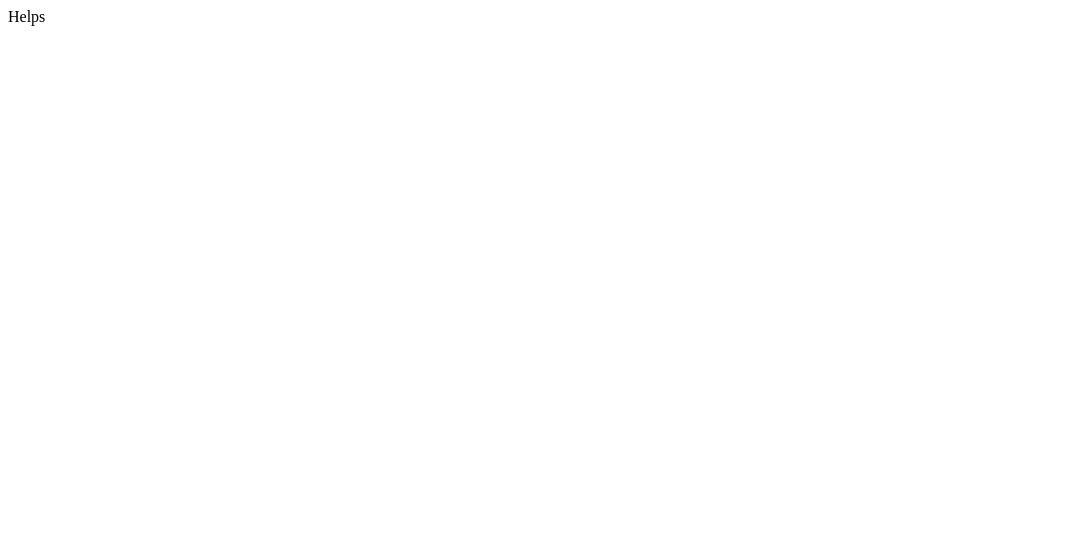
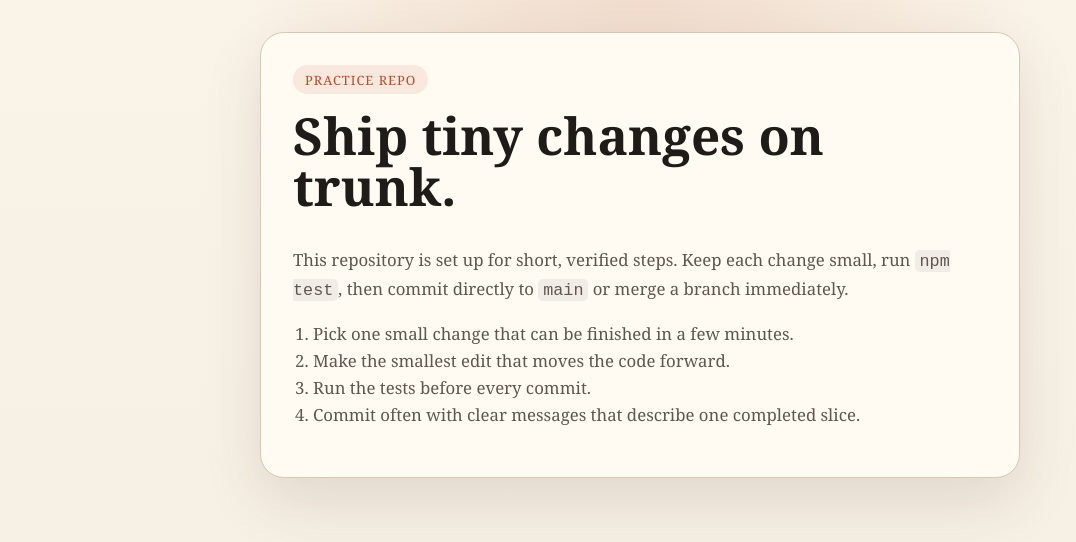
Before and after one commit to XFaramirX/practiceA, a website: page index.html in a window 1280 px wide. Shown: the whole page, without its empty margins (0-1076 px from the left). Drawn offline with Linux system fonts and the light colour scheme.

Commit message:
addingtrunksteps

```diff
--- a/index.html
+++ b/index.html
@@ -3,9 +3,94 @@
   <head>
     <meta charset="UTF-8" />
     <meta name="viewport" content="width=device-width, initial-scale=1.0" />
-    <title>Document</title>
+    <title>Trunk-Based Flow Practice</title>
+    <style>
+      :root {
+        color-scheme: light;
+        --page: #f5efe3;
+        --panel: #fffaf2;
+        --ink: #1e1b18;
+        --muted: #5e574f;
+        --accent: #bc4b28;
+        --border: #d8c8af;
+      }
+
+      * {
+        box-sizing: border-box;
+      }
+
+      body {
+        margin: 0;
+        min-height: 100vh;
+        padding: 2rem;
+        font-family: Georgia, "Times New Roman", serif;
+        background:
+          radial-gradient(circle at top, rgba(188, 75, 40, 0.14), transparent 40%),
+          linear-gradient(180deg, #faf4e8 0%, var(--page) 100%);
+        color: var(--ink);
+      }
+
+      main {
+        max-width: 760px;
+        margin: 0 auto;
+        padding: 2rem;
+        border: 1px solid var(--border);
+        border-radius: 24px;
+        background: var(--panel);
+        box-shadow: 0 24px 60px rgba(54, 35, 18, 0.12);
+      }
+
+      h1 {
+        margin-top: 0;
+        font-size: clamp(2rem, 4vw, 3.25rem);
+        line-height: 1;
+      }
+
+      p,
+      li {
+        color: var(--muted);
+        font-size: 1.05rem;
+        line-height: 1.6;
+      }
+
+      .label {
+        display: inline-block;
+        margin-bottom: 1rem;
+        padding: 0.35rem 0.75rem;
+        border-radius: 999px;
+        background: rgba(188, 75, 40, 0.1);
+        color: var(--accent);
+        letter-spacing: 0.08em;
+        text-transform: uppercase;
+        font-size: 0.8rem;
+      }
+
+      ol {
+        padding-left: 1.25rem;
+      }
+
+      code {
+        padding: 0.1rem 0.3rem;
+        border-radius: 0.3rem;
+        background: rgba(30, 27, 24, 0.06);
+      }
+    </style>
   </head>
   <body>
-    <header>Helps</header>
+    <main>
+      <span class="label">Practice Repo</span>
+      <h1>Ship tiny changes on trunk.</h1>
+      <p>
+        This repository is set up for short, verified steps. Keep each change small,
+        run <code>npm test</code>, then commit directly to <code>main</code> or merge a
+        branch immediately.
+      </p>
+      <ol>
+        <li>Pick one small change that can be finished in a few minutes.</li>
+        <li>Make the smallest edit that moves the code forward.</li>
+        <li>Run the tests before every commit.</li>
+        <li>Commit often with clear messages that describe one completed slice.</li>
+      </ol>
+    </main>
   </body>
 </html>
--- a/package.json
+++ b/package.json
@@ -1,10 +1,10 @@
 {
   "name": "githubpractice",
   "version": "1.0.0",
-  "description": "",
+  "description": "Small repo for practicing trunk-based flow with tiny verified changes.",
   "main": "index.js",
   "scripts": {
-    "test": "echo \"Error: no test specified\" && exit 1"
+    "test": "node --test"
   },
   "keywords": [],
   "author": "",
```
Also changed, not shown: index.js (added, +27 -0 lines), index.test.js (added, +19 -0 lines), README.md, 1 other file.
